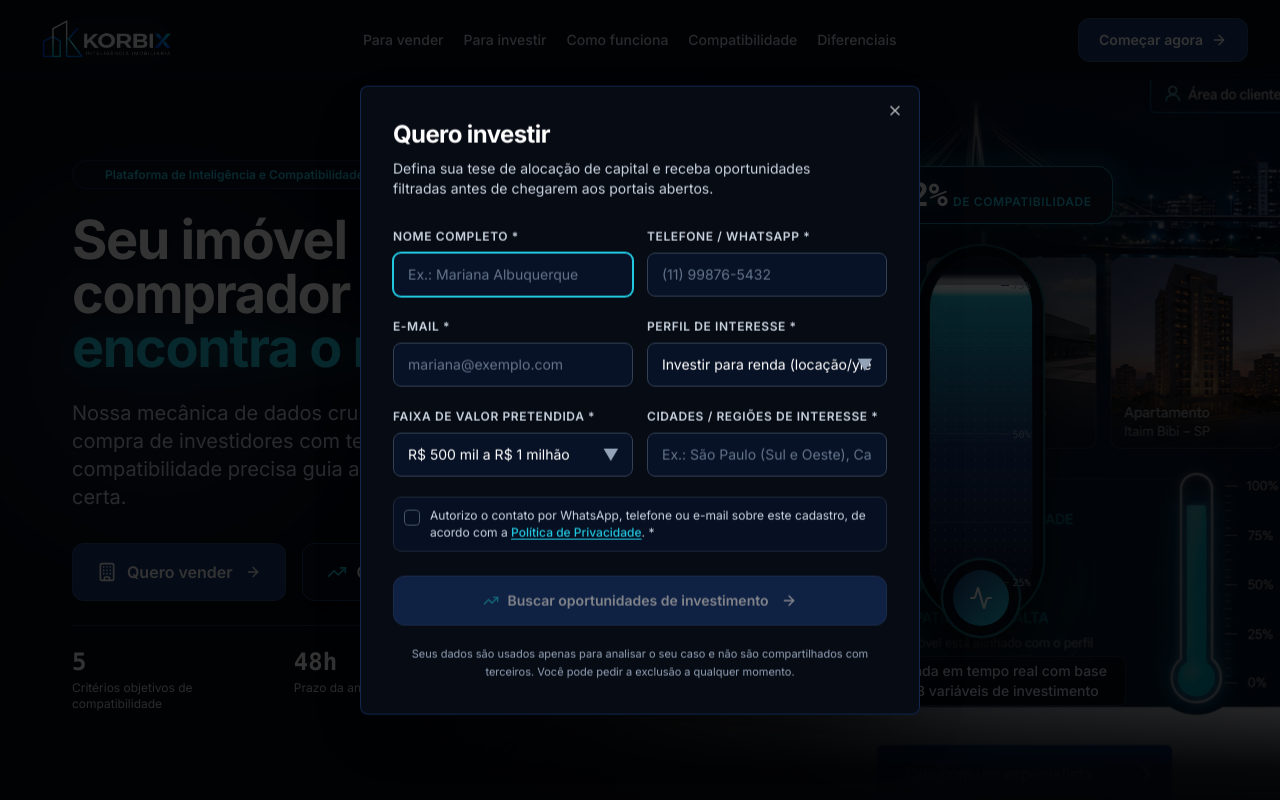
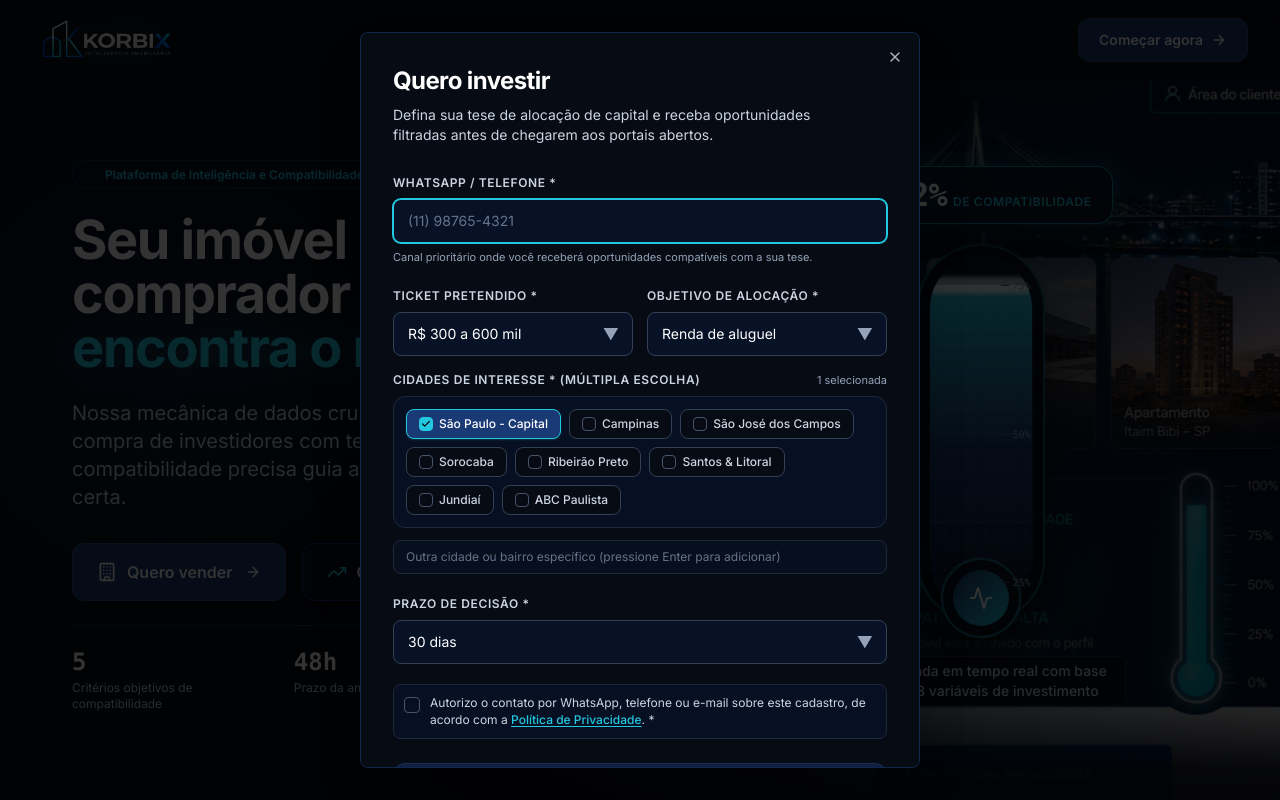
Before and after one commit to pauloac1000-byte/inteligencia-imobiliaria, a React (Vite) app: page / in a window 1280 px wide. Both pictures are taken after a click on the button "Quero investir". Shown: the top 800 px of the page. Built offline with nearby package versions, Linux system fonts and the light colour scheme.

Commit message:
Implementa formulario de tese do investidor com novos campos e migration de banco

```diff
--- a/src/components/FormInvestidor.tsx
+++ b/src/components/FormInvestidor.tsx
@@ -1,7 +1,12 @@
 import React, { useState } from 'react'
 import { Link } from 'react-router-dom'
-import { salvarLeadInvestidor } from '@/services/leads'
-import { CheckCircle2, ArrowRight, Loader2, AlertCircle, TrendingUp } from 'lucide-react'
+import {
+  salvarLeadInvestidor,
+  TicketInvestidor,
+  ObjetivoInvestidor,
+  PrazoDecisaoInvestidor,
+} from '@/services/leads'
+import { CheckCircle2, ArrowRight, Loader2, AlertCircle, Compass, Check } from 'lucide-react'
 import { Checkbox } from '@/components/ui/checkbox'
 
 interface FormInvestidorProps {
@@ -10,23 +15,63 @@ interface FormInvestidorProps {
   isInModal?: boolean
 }
 
-const OPCOES_PERFIL = [
-  { value: 'comprar para morar', label: 'Comprar para morar' },
-  { value: 'investir para renda', label: 'Investir para renda (locação/yield)' },
-  { value: 'investir para revenda', label: 'Investir para revenda (retrofit/flip)' },
+// Opções de Ticket solicitadas
+const OPCOES_TICKET: { value: TicketInvestidor; label: string }[] = [
+  { value: 'ate_300k', label: 'Até R$ 300 mil' },
+  { value: '300_600k', label: 'R$ 300 a 600 mil' },
+  { value: 'acima_600k', label: 'Acima de R$ 600 mil' },
 ]
+
+// Opções de Objetivo solicitadas
+const OPCOES_OBJETIVO: { value: ObjetivoInvestidor; label: string }[] = [
+  { value: 'renda_aluguel', label: 'Renda de aluguel' },
+  { value: 'revenda', label: 'Revenda' },
+  { value: 'reforma_venda', label: 'Reforma e venda' },
+]
+
+// Opções de Prazo de Decisão solicitadas
+const OPCOES_PRAZO: { value: PrazoDecisaoInvestidor; label: string }[] = [
+  { value: '30_dias', label: '30 dias' },
+  { value: '60_dias', label: '60 dias' },
+  { value: 'flexivel', label: 'Flexível' },
+]
+
+// Cidades da região de atuação com tags de seleção múltipla
+const CIDADES_DISPONIVEIS = [
+  'São Paulo - Capital',
+  'Campinas',
+  'São José dos Campos',
+  'Sorocaba',
+  'Ribeirão Preto',
+  'Santos & Litoral',
+  'Jundiaí',
+  'ABC Paulista',
+]
+
+// Máscara e formatação em tempo real de telefone/WhatsApp brasileiro (mínimo 10 dígitos com DDD)
+function formatarTelefone(valor: string): string {
+  const digits = valor.replace(/\D/g, '').slice(0, 11)
+  if (!digits) return ''
+  if (digits.length <= 2) return `(${digits}`
+  if (digits.length <= 6) return `(${digits.slice(0, 2)}) ${digits.slice(2)}`
+  if (digits.length <= 10) {
+    return `(${digits.slice(0, 2)}) ${digits.slice(2, 6)}-${digits.slice(6)}`
+  }
+  return `(${digits.slice(0, 2)}) ${digits.slice(2, 7)}-${digits.slice(7, 11)}`
+}
 
 export const FormInvestidor: React.FC<FormInvestidorProps> = ({
   onSuccess,
   onCancel,
   isInModal = true,
 }) => {
-  const [nome, setNome] = useState('')
   const [telefone, setTelefone] = useState('')
-  const [email, setEmail] = useState('')
-  const [perfil, setPerfil] = useState<string>('investir para renda')
-  const [faixaValor, setFaixaValor] = useState('R$ 500 mil a R$ 1 milhão')
-  const [cidadesInteresse, setCidadesInteresse] = useState('')
+  const [ticket, setTicket] = useState<TicketInvestidor>('300_600k')
+  const [objetivo, setObjetivo] = useState<ObjetivoInvestidor>('renda_aluguel')
+  const [prazoDecisao, setPrazoDecisao] = useState<PrazoDecisaoInvestidor>('30_dias')
+  const [cidadesSelecionadas, setCidadesSelecionadas] = useState<string[]>(['São Paulo - Capital'])
+  const [outraCidade, setOutraCidade] = useState('')
+
   const [autorizoContato, setAutorizoContato] = useState(false)
   const [autorizoTouched, setAutorizoTouched] = useState(false)
 
@@ -34,36 +79,63 @@ export const FormInvestidor: React.FC<FormInvestidorProps> = ({
   const [errorMsg, setErrorMsg] = useState('')
   const [sucesso, setSucesso] = useState(false)
 
+  const handleTelefoneChange = (e: React.ChangeEvent<HTMLInputElement>) => {
+    const raw = e.target.value
+    setTelefone(formatarTelefone(raw))
+    if (errorMsg) setErrorMsg('')
+  }
+
+  const toggleCidade = (cidade: string) => {
+    if (errorMsg) setErrorMsg('')
+    if (cidadesSelecionadas.includes(cidade)) {
+      setCidadesSelecionadas(cidadesSelecionadas.filter((c) => c !== cidade))
+    } else {
+      setCidadesSelecionadas([...cidadesSelecionadas, cidade])
+    }
+  }
+
+  const handleAddOutraCidade = (e: React.KeyboardEvent<HTMLInputElement>) => {
+    if (e.key === 'Enter') {
+      e.preventDefault()
+      const limpa = outraCidade.trim()
+      if (limpa && !cidadesSelecionadas.includes(limpa)) {
+        setCidadesSelecionadas([...cidadesSelecionadas, limpa])
+        setOutraCidade('')
+      }
+    }
+  }
+
   const handleSubmit = async (e: React.FormEvent) => {
     e.preventDefault()
 
-    if (!nome.trim()) {
-      setErrorMsg('Por favor, informe seu nome completo.')
+    const digits = telefone.replace(/\D/g, '')
+    if (!digits || digits.length < 10) {
+      setErrorMsg('Por favor, informe um WhatsApp válido com DDD (mínimo 10 dígitos).')
       return
     }
 
-    if (!telefone.trim() || telefone.trim().length < 8) {
-      setErrorMsg('Por favor, informe um telefone ou WhatsApp válido.')
+    if (!ticket) {
+      setErrorMsg('Selecione o ticket pretendido para alocação.')
       return
     }
 
-    if (!email.trim() || !email.includes('@') || !email.includes('.')) {
-      setErrorMsg('Por favor, insira um endereço de e-mail válido.')
+    if (!objetivo) {
+      setErrorMsg('Selecione seu objetivo principal de investimento.')
       return
     }
 
-    if (!perfil) {
-      setErrorMsg('Selecione seu perfil de investimento.')
+    const todasCidades = [...cidadesSelecionadas]
+    if (outraCidade.trim() && !todasCidades.includes(outraCidade.trim())) {
+      todasCidades.push(outraCidade.trim())
+    }
+
+    if (todasCidades.length === 0) {
+      setErrorMsg('Selecione pelo menos 1 cidade de interesse para alocação.')
       return
     }
 
-    if (!faixaValor.trim()) {
-      setErrorMsg('Informe a faixa de valor pretendida.')
-      return
-    }
-
-    if (!cidadesInteresse.trim()) {
-      setErrorMsg('Informe as cidades ou regiões de interesse.')
+    if (!prazoDecisao) {
+      setErrorMsg('Selecione seu prazo de decisão estimado.')
       return
     }
 
@@ -77,12 +149,11 @@ export const FormInvestidor: React.FC<FormInvestidorProps> = ({
     setLoading(true)
 
     const res = await salvarLeadInvestidor({
-      nome,
       telefone,
-      email,
-      perfil,
-      faixa_valor: faixaValor,
-      cidades_interesse: cidadesInteresse,
+      ticket,
+      objetivo,
+      cidades_interesse: todasCidades,
+      prazo_decisao: prazoDecisao,
       rota: 'investidor',
     })
 
@@ -90,7 +161,7 @@ export const FormInvestidor: React.FC<FormInvestidorProps> = ({
 
     if (!res.success) {
       setErrorMsg(
-        res.error || 'Ocorreu um erro ao salvar seu perfil de investidor. Tente novamente.',
+        res.error || 'Ocorreu um erro ao registrar sua tese de investidor. Tente novamente.',
       )
       return
     }
@@ -104,12 +175,12 @@ export const FormInvestidor: React.FC<FormInvestidorProps> = ({
   }
 
   const handleReset = () => {
-    setNome('')
     setTelefone('')
-    setEmail('')
-    setPerfil('investir para renda')
-    setFaixaValor('R$ 500 mil a R$ 1 milhão')
-    setCidadesInteresse('')
+    setTicket('300_600k')
+    setObjetivo('renda_aluguel')
+    setPrazoDecisao('30_dias')
+    setCidadesSelecionadas(['São Paulo - Capital'])
+    setOutraCidade('')
     setAutorizoContato(false)
     setAutorizoTouched(false)
     setSucesso(false)
@@ -126,11 +197,11 @@ export const FormInvestidor: React.FC<FormInvestidorProps> = ({
           <div className="inline-flex items-center gap-1.5 px-3 py-1 rounded-full bg-[#1A3A75]/40 border border-[#1A3A75]/70 text-[#22C7E0] text-xs font-semibold">
             Tese registrada com sucesso
           </div>
-          <h3 className="text-2xl font-bold text-white tracking-tight">Recebemos seus dados!</h3>
+          <h3 className="text-2xl font-bold text-white tracking-tight">Recebemos sua tese!</h3>
           <p className="text-slate-300 text-sm max-w-md mx-auto leading-relaxed">
-            Nossa mecânica de dados iniciou o mapeamento de ativos compatíveis com a sua tese. Nossa
-            equipe entrará em contato com oportunidades selecionadas antes de chegarem ao mercado
-            aberto.
+            Nossa mecânica de dados iniciou a busca por oportunidades e imóveis com compatibilidade
+            exata à sua alocação. Nossa equipe apresentará os primeiros ativos selecionados via
+            WhatsApp antes de chegarem ao mercado aberto.
           </p>
         </div>
 
@@ -146,7 +217,7 @@ export const FormInvestidor: React.FC<FormInvestidorProps> = ({
             <button
               type="button"
               onClick={onCancel}
-              className="px-4 py-2 rounded-lg bg-[#081226] hover:bg-[#0B1833] border border-slate-700 text-slate-200 text-xs font-medium transition-colors"
+              className="px-4 py-2 rounded-lg bg-[#081226] hover:bg-[#0B1833] border border-slate-700 text-slate-200 text-xs font-medium transition-colors cursor-pointer"
             >
               Fechar janela
             </button>
@@ -165,69 +236,66 @@ export const FormInvestidor: React.FC<FormInvestidorProps> = ({
         </div>
       )}
 
-      {/* Grid: Nome e WhatsApp */}
-      <div className="grid grid-cols-1 sm:grid-cols-2 gap-3.5">
+      {/* WhatsApp com máscara em tempo real */}
       <div className="space-y-1.5">
         <label className="text-xs font-semibold uppercase tracking-wider text-slate-300">
-            Nome completo *
-          </label>
-          <input
-            type="text"
-            required
-            placeholder="Ex.: Mariana Albuquerque"
-            value={nome}
-            onChange={(e) => setNome(e.target.value)}
-            disabled={loading}
-            className="w-full px-3.5 py-2.5 rounded-lg bg-[#081226] border border-slate-700 focus:border-[#22C7E0] focus:ring-1 focus:ring-[#22C7E0] text-white placeholder-slate-500 text-base sm:text-sm outline-none transition-all disabled:opacity-50 min-h-[44px]"
-          />
-        </div>
-
-        <div className="space-y-1.5">
-          <label className="text-xs font-semibold uppercase tracking-wider text-slate-300">
-            Telefone / WhatsApp *
+          WhatsApp / Telefone *
         </label>
         <input
           type="tel"
           required
-            placeholder="(11) 99876-5432"
+          placeholder="(11) 98765-4321"
           value={telefone}
-            onChange={(e) => setTelefone(e.target.value)}
+          onChange={handleTelefoneChange}
           disabled={loading}
           className="w-full px-3.5 py-2.5 rounded-lg bg-[#081226] border border-slate-700 focus:border-[#22C7E0] focus:ring-1 focus:ring-[#22C7E0] text-white placeholder-slate-500 text-base sm:text-sm outline-none transition-all disabled:opacity-50 min-h-[44px]"
         />
-        </div>
+        <p className="text-[11px] text-slate-400">
+          Canal prioritário onde você receberá oportunidades compatíveis com a sua tese.
+        </p>
       </div>
 
-      {/* Grid: E-mail e Perfil */}
+      {/* Grid: Ticket e Objetivo (Selects estilizados no tema dark do modal) */}
       <div className="grid grid-cols-1 sm:grid-cols-2 gap-3.5">
+        {/* Ticket */}
         <div className="space-y-1.5">
           <label className="text-xs font-semibold uppercase tracking-wider text-slate-300">
-            E-mail *
-          </label>
-          <input
-            type="email"
-            required
-            placeholder="mariana@exemplo.com"
-            value={email}
-            onChange={(e) => setEmail(e.target.value)}
-            disabled={loading}
-            className="w-full px-3.5 py-2.5 rounded-lg bg-[#081226] border border-slate-700 focus:border-[#22C7E0] focus:ring-1 focus:ring-[#22C7E0] text-white placeholder-slate-500 text-base sm:text-sm outline-none transition-all disabled:opacity-50 min-h-[44px]"
-          />
-        </div>
-
-        <div className="space-y-1.5">
-          <label className="text-xs font-semibold uppercase tracking-wider text-slate-300">
-            Perfil de interesse *
+            Ticket pretendido *
           </label>
           <div className="relative">
             <select
               required
-              value={perfil}
-              onChange={(e) => setPerfil(e.target.value)}
+              value={ticket}
+              onChange={(e) => setTicket(e.target.value as TicketInvestidor)}
               disabled={loading}
               className="w-full px-3.5 py-2.5 rounded-lg bg-[#081226] border border-slate-700 focus:border-[#22C7E0] focus:ring-1 focus:ring-[#22C7E0] text-white text-base sm:text-sm outline-none transition-all appearance-none cursor-pointer disabled:opacity-50 min-h-[44px]"
             >
-              {OPCOES_PERFIL.map((op) => (
+              {OPCOES_TICKET.map((op) => (
+                <option key={op.value} value={op.value}>
+                  {op.label}
+                </option>
+              ))}
+            </select>
+            <div className="absolute right-3.5 top-1/2 -translate-y-1/2 pointer-events-none text-slate-400">
+              ▼
+            </div>
+          </div>
+        </div>
+
+        {/* Objetivo */}
+        <div className="space-y-1.5">
+          <label className="text-xs font-semibold uppercase tracking-wider text-slate-300">
+            Objetivo de alocação *
+          </label>
+          <div className="relative">
+            <select
+              required
+              value={objetivo}
+              onChange={(e) => setObjetivo(e.target.value as ObjetivoInvestidor)}
+              disabled={loading}
+              className="w-full px-3.5 py-2.5 rounded-lg bg-[#081226] border border-slate-700 focus:border-[#22C7E0] focus:ring-1 focus:ring-[#22C7E0] text-white text-base sm:text-sm outline-none transition-all appearance-none cursor-pointer disabled:opacity-50 min-h-[44px]"
+            >
+              {OPCOES_OBJETIVO.map((op) => (
                 <option key={op.value} value={op.value}>
                   {op.label}
                 </option>
@@ -240,45 +308,83 @@ export const FormInvestidor: React.FC<FormInvestidorProps> = ({
         </div>
       </div>
 
-      {/* Grid: Faixa de Valor e Cidades de Interesse */}
-      <div className="grid grid-cols-1 sm:grid-cols-2 gap-3.5">
+      {/* Cidades de interesse: Múltipla escolha com badges/chips interativos */}
+      <div className="space-y-2">
+        <div className="flex items-center justify-between">
+          <label className="text-xs font-semibold uppercase tracking-wider text-slate-300">
+            Cidades de interesse * (múltipla escolha)
+          </label>
+          <span className="text-[11px] text-slate-400">
+            {cidadesSelecionadas.length} selecionada{cidadesSelecionadas.length !== 1 ? 's' : ''}
+          </span>
+        </div>
+
+        <div className="flex flex-wrap gap-2 p-3 rounded-xl bg-[#081226]/80 border border-slate-800">
+          {CIDADES_DISPONIVEIS.map((cidade) => {
+            const isSelected = cidadesSelecionadas.includes(cidade)
+            return (
+              <button
+                type="button"
+                key={cidade}
+                onClick={() => toggleCidade(cidade)}
+                disabled={loading}
+                className={`inline-flex items-center gap-1.5 px-3 py-1.5 rounded-lg text-xs font-medium transition-all cursor-pointer border ${
+                  isSelected
+                    ? 'bg-[#1A3A75] border-[#22C7E0] text-white shadow-sm shadow-[#22C7E0]/20'
+                    : 'bg-[#070B14] border-slate-700 text-slate-300 hover:border-slate-500 hover:text-white'
+                }`}
+              >
+                <div
+                  className={`w-3.5 h-3.5 rounded flex items-center justify-center border transition-colors ${
+                    isSelected
+                      ? 'bg-[#22C7E0] border-[#22C7E0] text-[#070B14]'
+                      : 'border-slate-600 bg-transparent'
+                  }`}
+                >
+                  {isSelected && <Check className="w-2.5 h-2.5 stroke-[3]" />}
+                </div>
+                <span>{cidade}</span>
+              </button>
+            )
+          })}
+        </div>
+
+        {/* Campo opcional para adicionar outra região/cidade */}
+        <div className="pt-1">
+          <input
+            type="text"
+            placeholder="Outra cidade ou bairro específico (pressione Enter para adicionar)"
+            value={outraCidade}
+            onChange={(e) => setOutraCidade(e.target.value)}
+            onKeyDown={handleAddOutraCidade}
+            disabled={loading}
+            className="w-full px-3 py-2 rounded-lg bg-[#081226]/50 border border-slate-800 focus:border-[#22C7E0] focus:ring-1 focus:ring-[#22C7E0] text-xs text-white placeholder-slate-500 outline-none transition-all disabled:opacity-50"
+          />
+        </div>
+      </div>
+
+      {/* Prazo de Decisão (Select estilizado no tema dark) */}
       <div className="space-y-1.5">
         <label className="text-xs font-semibold uppercase tracking-wider text-slate-300">
-            Faixa de valor pretendida *
+          Prazo de decisão *
         </label>
         <div className="relative">
           <select
             required
-              value={faixaValor}
-              onChange={(e) => setFaixaValor(e.target.value)}
+            value={prazoDecisao}
+            onChange={(e) => setPrazoDecisao(e.target.value as PrazoDecisaoInvestidor)}
             disabled={loading}
             className="w-full px-3.5 py-2.5 rounded-lg bg-[#081226] border border-slate-700 focus:border-[#22C7E0] focus:ring-1 focus:ring-[#22C7E0] text-white text-base sm:text-sm outline-none transition-all appearance-none cursor-pointer disabled:opacity-50 min-h-[44px]"
           >
-              <option value="Até R$ 500 mil">Até R$ 500 mil</option>
-              <option value="R$ 500 mil a R$ 1 milhão">R$ 500 mil a R$ 1 milhão</option>
-              <option value="R$ 1 milhão a R$ 2,5 milhões">R$ 1 milhão a R$ 2,5 milhões</option>
-              <option value="R$ 2,5 milhões a R$ 5 milhões">R$ 2,5 milhões a R$ 5 milhões</option>
-              <option value="Acima de R$ 5 milhões">Acima de R$ 5 milhões</option>
+            {OPCOES_PRAZO.map((op) => (
+              <option key={op.value} value={op.value}>
+                {op.label}
+              </option>
+            ))}
           </select>
           <div className="absolute right-3.5 top-1/2 -translate-y-1/2 pointer-events-none text-slate-400">
             ▼
           </div>
-          </div>
-        </div>
-
-        <div className="space-y-1.5">
-          <label className="text-xs font-semibold uppercase tracking-wider text-slate-300">
-            Cidades / Regiões de interesse *
-          </label>
-          <input
-            type="text"
-            required
-            placeholder="Ex.: São Paulo (Sul e Oeste), Campinas"
-            value={cidadesInteresse}
-            onChange={(e) => setCidadesInteresse(e.target.value)}
-            disabled={loading}
-            className="w-full px-3.5 py-2.5 rounded-lg bg-[#081226] border border-slate-700 focus:border-[#22C7E0] focus:ring-1 focus:ring-[#22C7E0] text-white placeholder-slate-500 text-base sm:text-sm outline-none transition-all disabled:opacity-50 min-h-[44px]"
-          />
         </div>
       </div>
 
@@ -327,7 +433,7 @@ export const FormInvestidor: React.FC<FormInvestidorProps> = ({
         )}
       </div>
 
-      {/* Botão de envio */}
+      {/* Botão de envio: TEXTO EXATO "Registrar minha tese" */}
       <div className="pt-2">
         <button
           type="submit"
@@ -337,18 +443,19 @@ export const FormInvestidor: React.FC<FormInvestidorProps> = ({
           {loading ? (
             <>
               <Loader2 className="w-4 h-4 animate-spin text-white shrink-0" />
-              <span>Processando perfil...</span>
+              <span>Processando tese de alocação...</span>
             </>
           ) : (
             <>
-              <TrendingUp className="w-4 h-4 text-[#22C7E0] shrink-0" />
-              <span>Buscar oportunidades de investimento</span>
+              <Compass className="w-4 h-4 text-[#22C7E0] shrink-0" />
+              <span>Registrar minha tese</span>
               <ArrowRight className="w-4 h-4 ml-1 shrink-0" />
             </>
           )}
         </button>
       </div>
 
+      {/* Microcopy de rodapé mantida */}
       <p className="text-[11px] text-center text-slate-400 pt-1 leading-relaxed">
         Seus dados são usados apenas para analisar o seu caso e não são compartilhados com
         terceiros. Você pode pedir a exclusão a qualquer momento.
--- a/src/services/leads.ts
+++ b/src/services/leads.ts
@@ -37,13 +37,20 @@ export interface LeadVendaInput {
   rota?: 'proprietario' | string
 }
 
+export type TicketInvestidor = 'ate_300k' | '300_600k' | 'acima_600k' | string
+export type ObjetivoInvestidor = 'renda_aluguel' | 'revenda' | 'reforma_venda' | string
+export type PrazoDecisaoInvestidor = '30_dias' | '60_dias' | 'flexivel' | string
+
 export interface LeadInvestidorInput {
-  nome: string
   telefone: string
-  email: string
-  perfil: 'comprar para morar' | 'investir para renda' | 'investir para revenda' | string
-  faixa_valor: string
-  cidades_interesse: string
+  ticket: TicketInvestidor
+  objetivo: ObjetivoInvestidor
+  cidades_interesse: string[] | string
+  prazo_decisao: PrazoDecisaoInvestidor
+  nome?: string
+  email?: string
+  perfil?: string
+  faixa_valor?: string
   rota?: 'investidor' | string
 }
 
@@ -178,17 +185,25 @@ export async function salvarLeadVenda(input: LeadVendaInput): Promise<LeadResult
 
 export async function salvarLeadInvestidor(input: LeadInvestidorInput): Promise<LeadResult> {
   try {
-    const { error } = await (supabase.from as any)('leads_investidor').insert([
-      {
-        nome: input.nome.trim(),
-        telefone: input.telefone.trim(),
-        email: input.email.trim().toLowerCase(),
-        perfil: input.perfil,
-        faixa_valor: input.faixa_valor.trim(),
-        cidades_interesse: input.cidades_interesse.trim(),
-        rota: input.rota || 'investidor',
-      },
-    ])
+    const cidadesFormatadas = Array.isArray(input.cidades_interesse)
+      ? input.cidades_interesse.join(', ')
+      : input.cidades_interesse.trim()
+
+    const payload: Record<string, any> = {
+      telefone: input.telefone.trim(),
+      ticket: input.ticket,
+      objetivo: input.objetivo,
+      cidades_interesse: cidadesFormatadas,
+      prazo_decisao: input.prazo_decisao,
+      rota: 'investidor',
+    }
+
+    if (input.nome) payload.nome = input.nome.trim()
+    if (input.email) payload.email = input.email.trim().toLowerCase()
+    if (input.perfil) payload.perfil = input.perfil
+    if (input.faixa_valor) payload.faixa_valor = input.faixa_valor
+
+    const { error } = await (supabase.from as any)('leads_investidor').insert([payload])
 
     if (error) {
       console.error('Erro ao salvar lead de investidor:', error)
```
Also changed, not shown: src/lib/supabase/types.ts (+9 -3 lines), .skip.config.json, 1 other file (tests, documents, lock files or other folders). Lines whose indentation alone changed are shown as unchanged.
